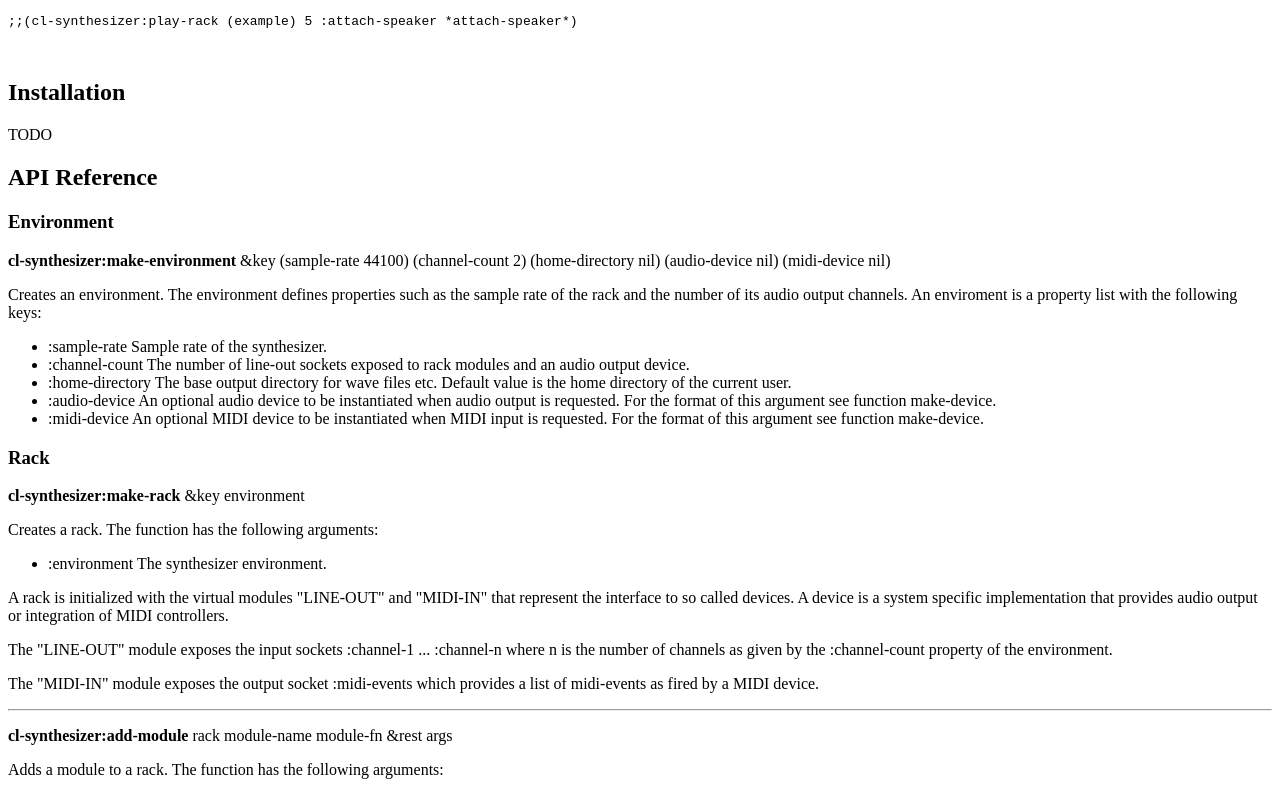
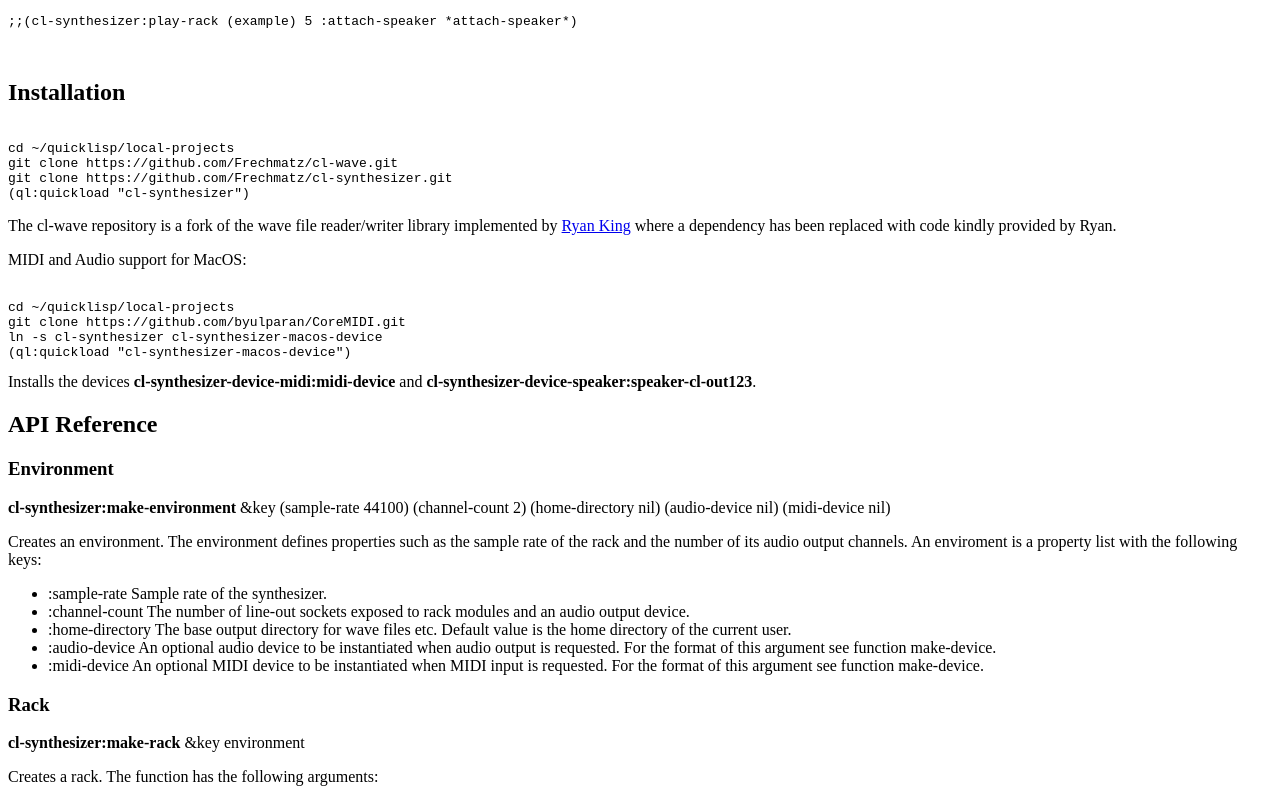
Before and after one commit to Frechmatz/cl-synthesizer, a website: page makedoc/doc.html in a window 1280 px wide. Shown: the part 1042-1834 px from the top of the page. Drawn offline with Linux system fonts and the light colour scheme.

Commit message:
Documentation

```diff
--- a/makedoc/doc.html
+++ b/makedoc/doc.html
@@ -61,7 +61,29 @@
 ;;(cl-synthesizer:play-rack (example) 5 :attach-speaker *attach-speaker*)
 
 
-</code></pre></p><h2>Installation</h2><p>TODO</p><h2>API Reference</h2><h3>Environment</h3><p><b>cl-synthesizer:make-environment</b> &key (sample-rate 44100) (channel-count 2) (home-directory nil) (audio-device nil) (midi-device nil) </p><p>Creates an environment. The environment defines properties such as
+</code></pre></p><h2>Installation</h2><pre><code>
+cd ~/quicklisp/local-projects
+git clone https://github.com/Frechmatz/cl-wave.git
+git clone https://github.com/Frechmatz/cl-synthesizer.git
+(ql:quickload "cl-synthesizer")
+</code></pre>
+<p>
+  The cl-wave repository is a fork of the wave file reader/writer library implemented
+  by <a href="https://github.com/RyanTKing/cl-wave">Ryan King</a>
+  where a dependency has been replaced with code kindly provided by Ryan.
+</p>
+<p>
+  MIDI and Audio support for MacOS:
+</p>
+<pre><code>
+cd ~/quicklisp/local-projects
+git clone https://github.com/byulparan/CoreMIDI.git
+ln -s cl-synthesizer cl-synthesizer-macos-device
+(ql:quickload "cl-synthesizer-macos-device")
+</code></pre>
+Installs the devices <b>cl-synthesizer-device-midi:midi-device</b> and
+<b>cl-synthesizer-device-speaker:speaker-cl-out123</b>.
+<h2>API Reference</h2><h3>Environment</h3><p><b>cl-synthesizer:make-environment</b> &key (sample-rate 44100) (channel-count 2) (home-directory nil) (audio-device nil) (midi-device nil) </p><p>Creates an environment. The environment defines properties such as
     the sample rate of the rack and the number of its audio output channels.
     An enviroment is a property list with the following keys:
     <ul>
@@ -879,4 +901,4 @@
     is the "oldest" one.</p><h3>Conditions</h3><b>assembly-error</b><p>This condition is signalled in cases where the assembly of a rack fails,
    because for example a module name is not unique, a patch is added for
    a non-existing module, a patch is added to an already patched socket
-   and so on.</p><hr/><p><small>Generated 2018-10-01  22:22:23</small></p></body></html>
+   and so on.</p><hr/><p><small>Generated 2018-10-05  22:35:37</small></p></body></html>
```
Also changed, not shown: makedoc/doc.md (+20 -2 lines), makedoc/installation.html (added, +22 -0 lines), 1 other file.
